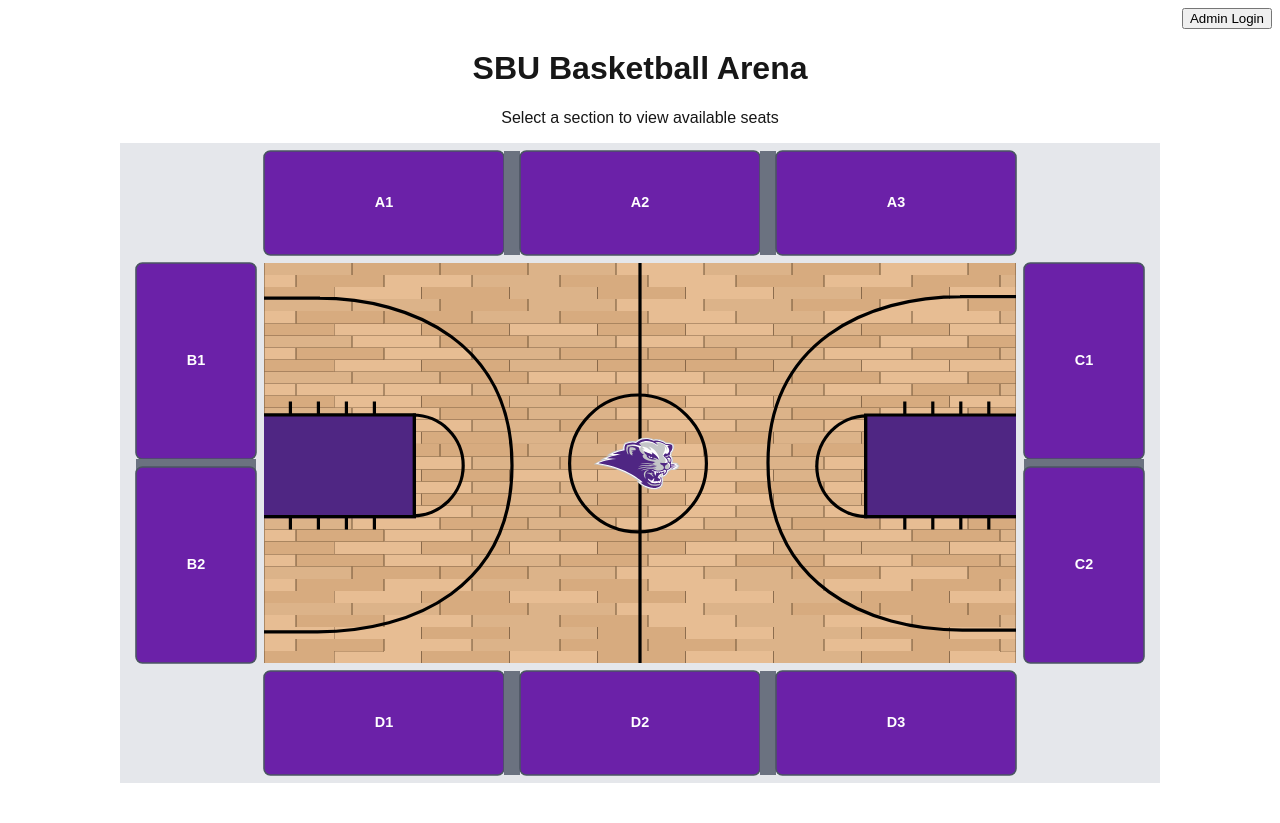
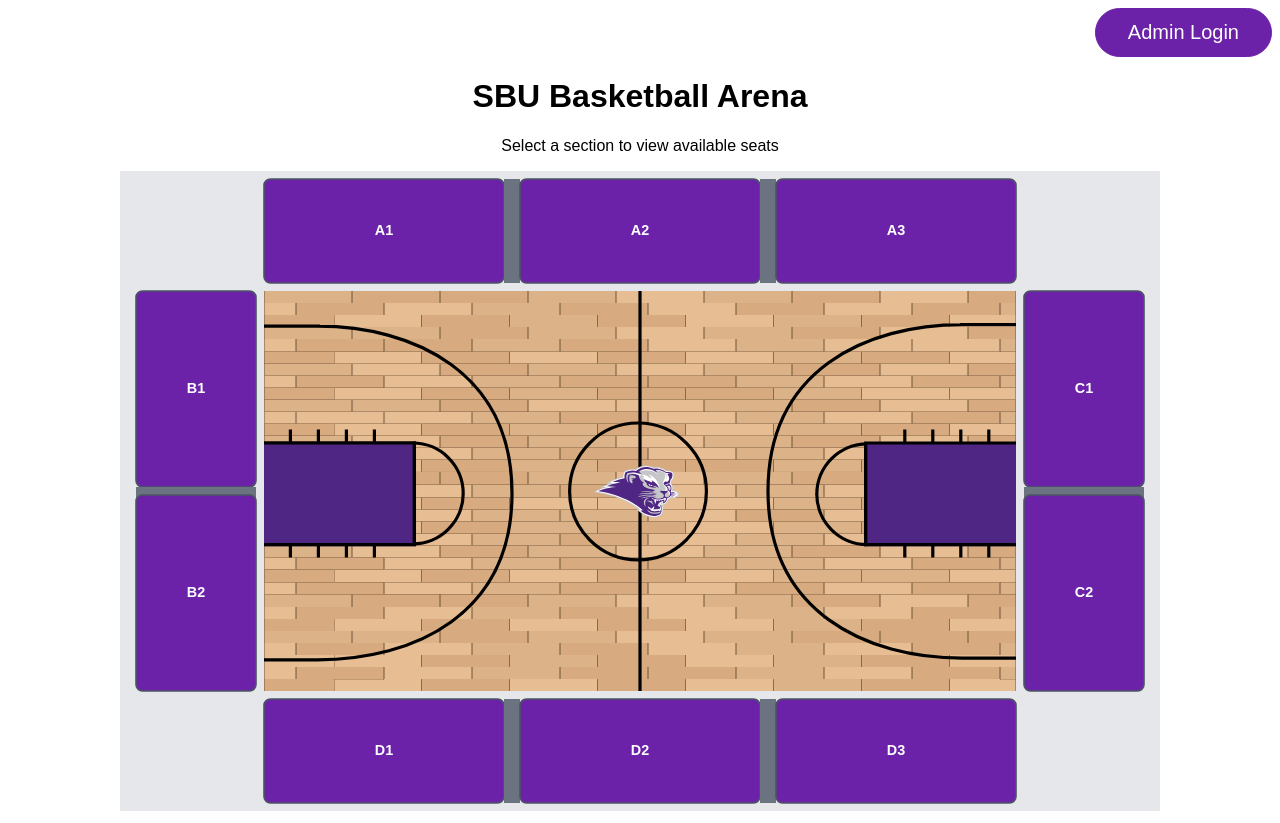
Before and after one commit to ConnerHammonds/sbu-basketball, a Next.js app: page / in a window 1280 px wide. Built offline with nearby package versions, Linux system fonts and the light colour scheme.

Commit message:
updated the button ui

```diff
--- a/app/globals.css
+++ b/app/globals.css
@@ -16,6 +16,5 @@
 
 body {
   background: var(--background);
-  color: var(--foreground);
   font-family: Arial, Helvetica, sans-serif;
 }
--- a/app/layout.tsx
+++ b/app/layout.tsx
@@ -1,5 +1,5 @@
 import type { Metadata } from "next";
-import { Geist, Geist_Mono } from "next/font/google";
+import { Geist, Geist_Mono, Quantico } from "next/font/google";
 import "./globals.css";
 
 const geistSans = Geist({
@@ -10,6 +10,12 @@
 const geistMono = Geist_Mono({
   variable: "--font-geist-mono",
   subsets: ["latin"],
+});
+
+const quantico = Quantico({
+  variable: "--font-quantico",
+  subsets: ["latin"],
+  weight: ["400", "700"],
 });
 
 export const metadata: Metadata = {
@@ -25,7 +31,7 @@
   return (
     <html lang="en">
       <body
-        className={`${geistSans.variable} ${geistMono.variable} antialiased`}
+        className={`${geistSans.variable} ${geistMono.variable} ${quantico.variable} antialiased`}
       >
         {children}
       </body>
--- a/app/page.tsx
+++ b/app/page.tsx
@@ -22,7 +22,7 @@
             <Button
               onClick={() => router.push('/login')}
               variant="primary"
-              size="md"
+              size="xl"
             >
               Admin Login
             </Button>
--- a/components/Button.tsx
+++ b/components/Button.tsx
@@ -2,7 +2,7 @@
 
 interface ButtonProps extends React.ButtonHTMLAttributes<HTMLButtonElement> {
   variant?: 'primary' | 'secondary' | 'outline' | 'ghost' | 'danger' | 'solid-purple' | 'solid-grey';
-  size?: 'sm' | 'md' | 'lg';
+  size?: 'sm' | 'md' | 'lg' | 'xl';
   fullWidth?: boolean;
   isLoading?: boolean;
   children: React.ReactNode;
@@ -18,29 +18,73 @@
   children,
   ...props
 }: ButtonProps) {
-  const baseStyles = 'font-semibold rounded-lg transition-all duration-200 focus:outline-none focus:ring-2 focus:ring-offset-2 disabled:opacity-50 disabled:cursor-not-allowed inline-flex items-center justify-center gap-2';
+  const [isHovered, setIsHovered] = React.useState(false);
+
+  const baseStyles = 'font-quantico font-medium rounded-full transition-all duration-200 focus:outline-none focus:ring-2 focus:ring-offset-2 disabled:opacity-50 disabled:cursor-not-allowed inline-flex items-center justify-center gap-2 border';
 
   const variants = {
-    primary: 'bg-purple-700 hover:bg-purple-800 active:bg-purple-900 text-white focus:ring-purple-500 shadow-md hover:shadow-lg',
-    secondary: 'bg-gray-600 hover:bg-gray-700 active:bg-gray-800 text-white focus:ring-gray-500 shadow-md hover:shadow-lg',
-    outline: 'border-2 border-purple-700 text-purple-700 hover:bg-purple-50 active:bg-purple-100 focus:ring-purple-500',
-    ghost: 'text-purple-700 hover:bg-purple-50 active:bg-purple-100 focus:ring-purple-500',
-    danger: 'bg-red-600 hover:bg-red-700 active:bg-red-800 text-white focus:ring-red-500 shadow-md hover:shadow-lg',
-    'solid-purple': 'bg-[#492779] hover:bg-[#5a2f8f] active:bg-[#3a1f61] text-gray-300 focus:ring-[#492779] rounded-xl shadow-sm',
-    'solid-grey': 'bg-gray-200 hover:bg-gray-300 active:bg-gray-400 text-gray-800 focus:ring-gray-400 rounded-xl shadow-sm'
+    primary: 'bg-[#6b21a8] text-white hover:bg-white hover:!text-black active:bg-gray-100 border-[#6b21a8] hover:border-gray-300 focus:ring-purple-600 shadow-sm hover:shadow-md transition-colors',
+    secondary: 'bg-gray-600 text-white hover:bg-gray-700 active:bg-gray-800 border-gray-600 focus:ring-gray-500 shadow-sm hover:shadow-md',
+    outline: 'border-2 border-[#6b21a8] bg-white text-[#6b21a8] hover:bg-purple-50 active:bg-purple-100 focus:ring-purple-600',
+    ghost: 'text-[#6b21a8] hover:bg-purple-50 active:bg-purple-100 focus:ring-purple-600 border-transparent',
+    danger: 'bg-red-600 text-white hover:bg-red-700 active:bg-red-800 border-red-600 focus:ring-red-500 shadow-sm hover:shadow-md',
+    'solid-purple': 'bg-[#6b21a8] text-white hover:bg-[#7c3aed] active:bg-[#5b1a96] border-[#6b21a8] focus:ring-purple-600 shadow-sm',
+    'solid-grey': 'bg-gray-200 hover:bg-gray-300 active:bg-gray-400 text-gray-800 border-gray-300 focus:ring-gray-400 shadow-sm'
   };
 
   const sizes = {
-    sm: 'px-3 py-1.5 text-sm',
+    sm: 'px-4 py-2 text-sm',
     md: 'px-6 py-2.5 text-base',
-    lg: 'px-8 py-3.5 text-lg'
+    lg: 'px-8 py-3 text-lg',
+    xl: 'px-8 py-3 text-xl'
   };
 
   const widthClass = fullWidth ? 'w-full' : '';
 
+  // Get the text color based on variant and hover state
+  const getTextColor = () => {
+    if (variant === 'primary') {
+      return isHovered ? '#000000' : '#ffffff';
+    }
+    if (variant === 'secondary' || variant === 'danger' || variant === 'solid-purple') {
+      return '#ffffff';
+    }
+    if (variant === 'outline' || variant === 'ghost') {
+      return '#6b21a8';
+    }
+    return '#1f2937'; // solid-grey
+  };
+
+  // Get background color for hover
+  const getBackgroundColor = () => {
+    if (variant === 'primary' && isHovered) {
+      return '#ffffff';
+    }
+    return undefined;
+  };
+
+  // Get border color for hover
+  const getBorderColor = () => {
+    if (variant === 'primary' && isHovered) {
+      return '#000000';
+    }
+    return undefined;
+  };
+
+  // Inline styles for xl size and color
+  const inlineStyles: React.CSSProperties = {
+    color: getTextColor(),
+    backgroundColor: getBackgroundColor(),
+    borderColor: getBorderColor(),
+    ...(size === 'xl' ? { fontSize: '1.25rem', padding: '0.75rem 2rem' } : {})
+  };
+
   return (
     <button
       className={`${baseStyles} ${variants[variant]} ${sizes[size]} ${widthClass} ${className}`}
+      style={inlineStyles}
+      onMouseEnter={() => setIsHovered(true)}
+      onMouseLeave={() => setIsHovered(false)}
       disabled={disabled || isLoading}
       {...props}
     >
```
